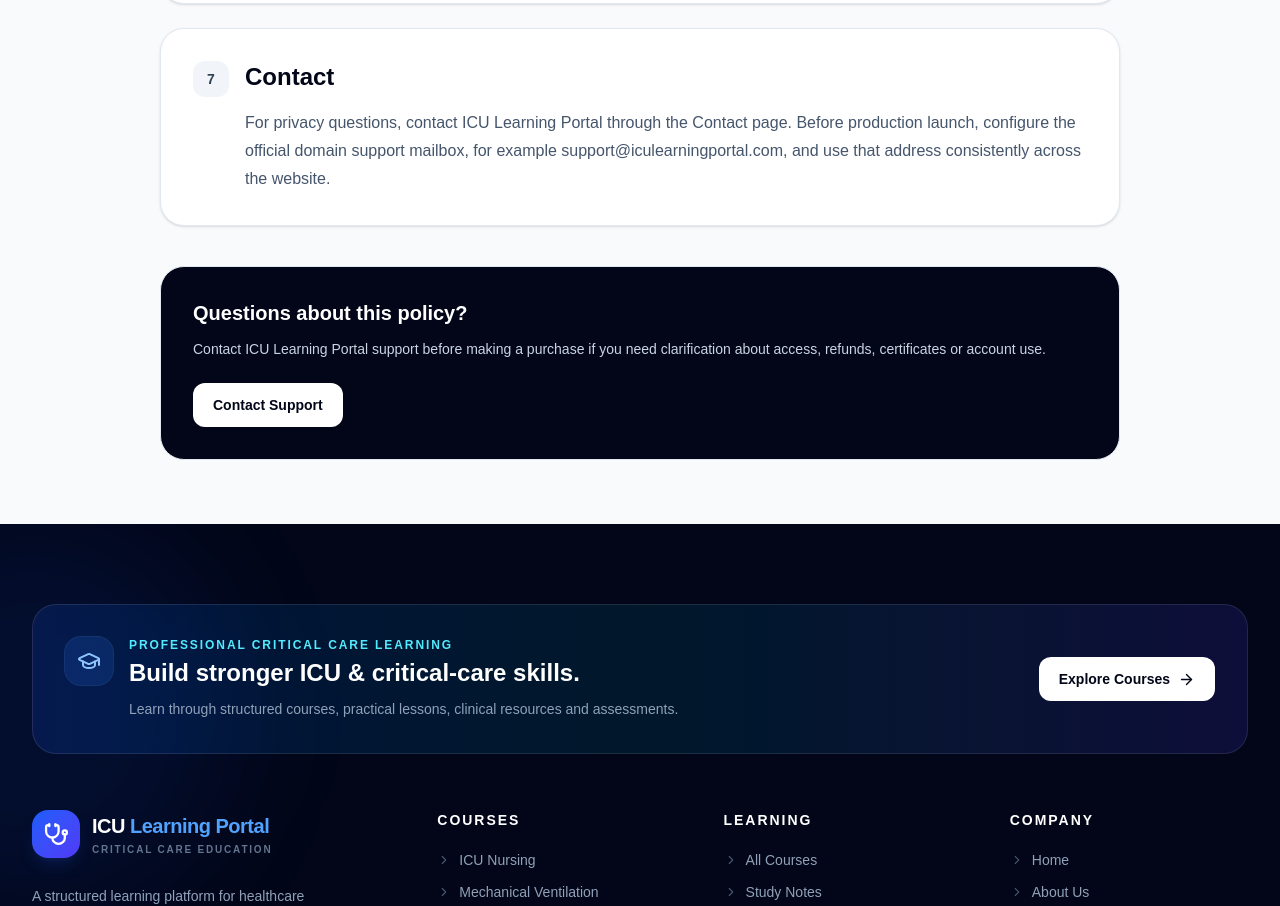
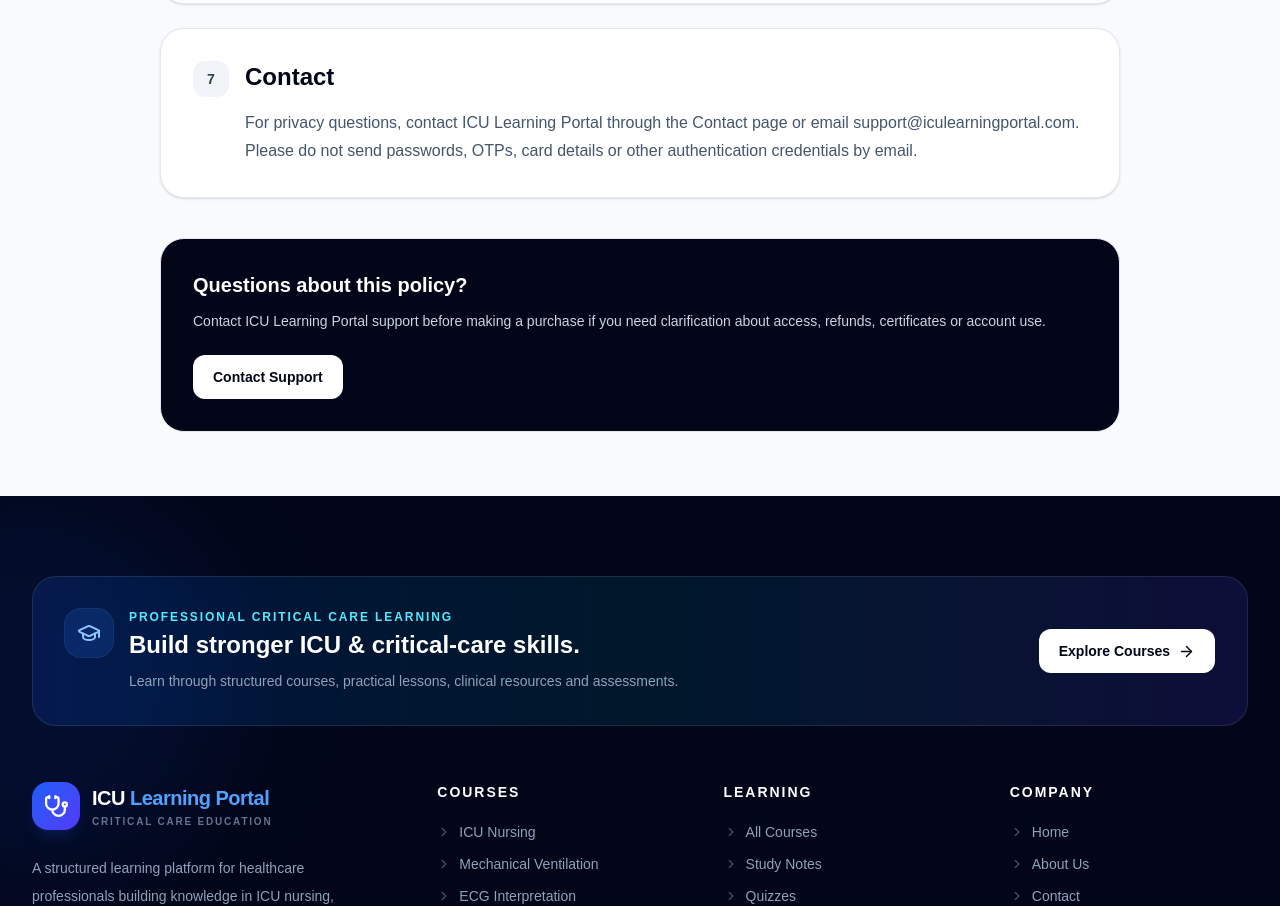
Before and after one commit to dubeyavinash557-sudo/icu-learning-portal, a Next.js app in the folder client/: page /privacy in a window 1280 px wide. Shown: the part 2136-3042 px from the top of the page. Built offline with nearby package versions, Linux system fonts and the light colour scheme; no server answers.

Commit message:
update privacy policy support contact

```diff
--- a/client/app/privacy/page.tsx
+++ b/client/app/privacy/page.tsx
@@ -65,7 +65,7 @@ export default function PrivacyPage() {
           {
             title: "Contact",
             paragraphs: [
-              "For privacy questions, contact ICU Learning Portal through the Contact page. Before production launch, configure the official domain support mailbox, for example support@iculearningportal.com, and use that address consistently across the website.",
+              "For privacy questions, contact ICU Learning Portal through the Contact page or email support@iculearningportal.com. Please do not send passwords, OTPs, card details or other authentication credentials by email.",
             ],
           },
         ]}
```
